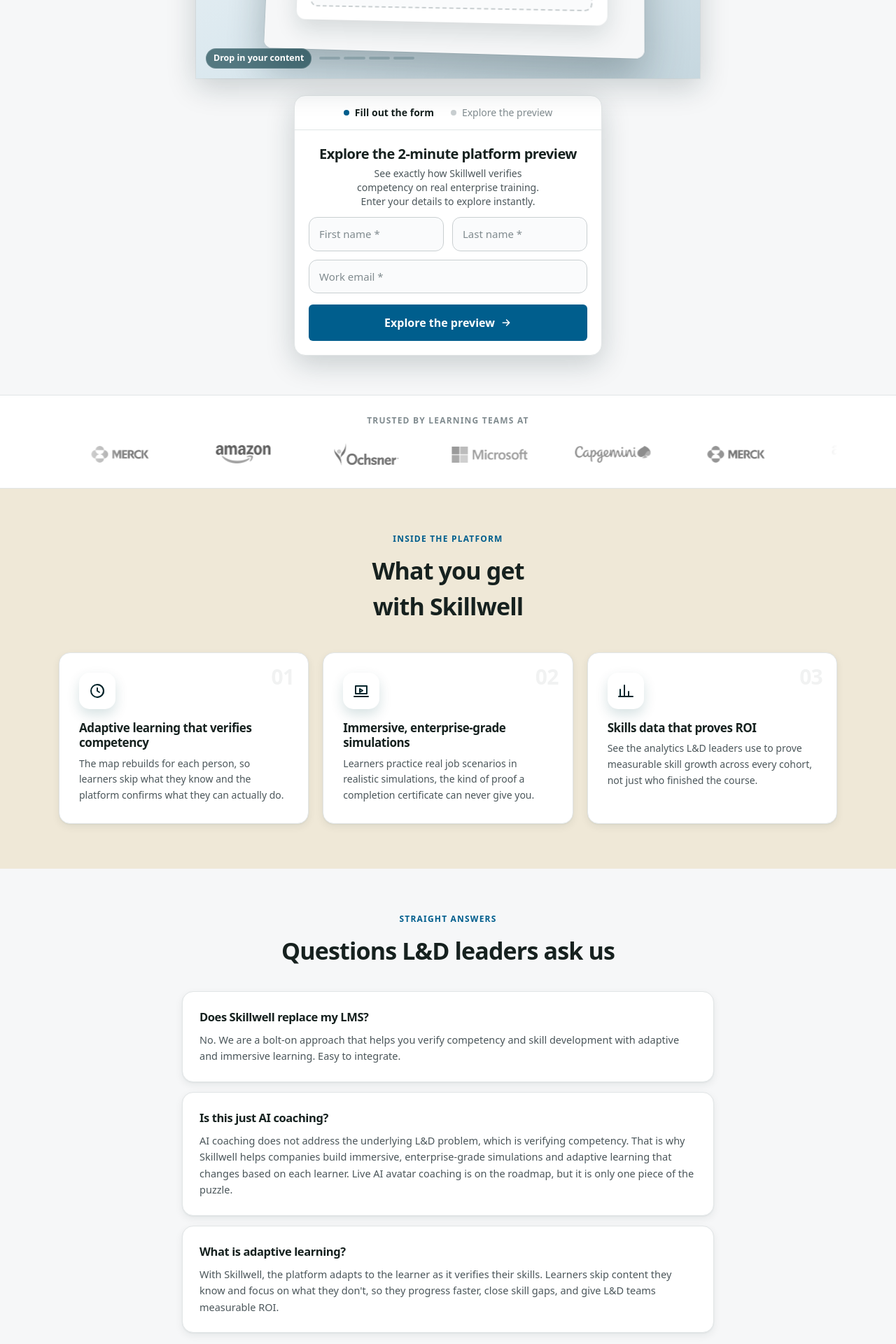
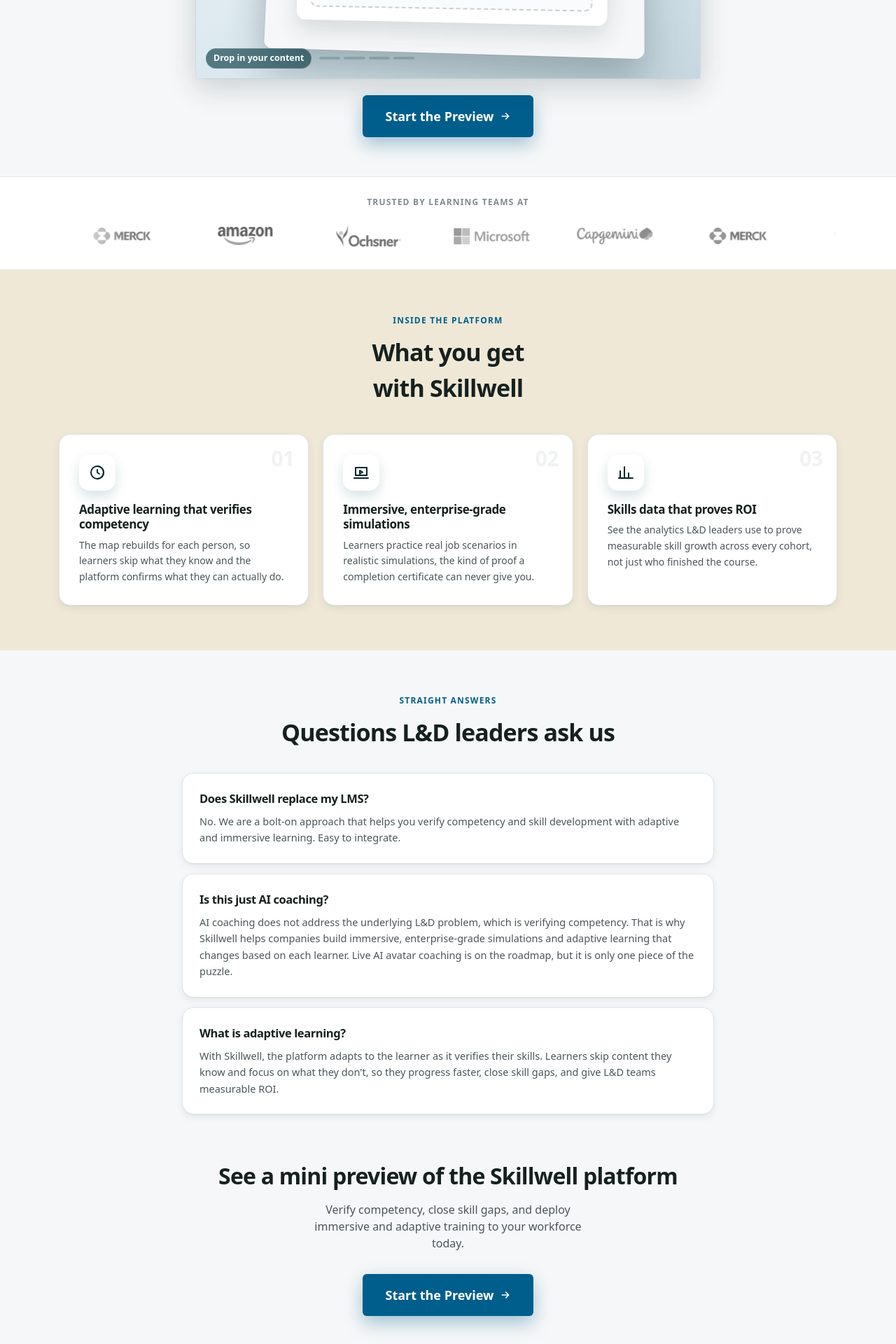
Before and after one commit to skillgit1/Product-Demo-Lander, a React (Vite) app: page / in a window 1280 px wide. Shown: the part 640-2560 px from the top of the page at 70% size. Built offline with nearby package versions, Linux system fonts and the light colour scheme.

Commit message:
Swap opt-in form for a Start the Preview CTA button (form kept for later)

```diff
--- a/src/App.tsx
+++ b/src/App.tsx
@@ -1,7 +1,7 @@
 import { useState } from 'react'
 import type { FormEvent } from 'react'
 import { HeroReel } from './components/HeroReel'
-import { optInAndIdentify } from './lib/posthog'
+import { optInAndIdentify, trackStartPreview } from './lib/posthog'
 
 const TOUR_URL = 'https://www.skillwell.com/take-a-tour'
 
@@ -74,6 +74,23 @@
     <svg viewBox="0 0 24 24" fill="none" stroke="currentColor" strokeWidth="2.5" strokeLinecap="round" strokeLinejoin="round" className="h-4 w-4">
       <path d="M5 12h14M13 6l6 6-6 6" />
     </svg>
+  )
+}
+
+// Simplified CTA that replaces the opt-in form for now. Fires a PostHog
+// conversion event, then sends the visitor into the tour.
+function StartPreviewButton() {
+  function onClick() {
+    trackStartPreview()
+    window.location.href = TOUR_URL
+  }
+  return (
+    <button
+      onClick={onClick}
+      className="mx-auto flex items-center justify-center gap-2 rounded-btn bg-primary px-8 py-4 text-lg font-bold text-white shadow-[0_10px_26px_rgba(0,94,141,0.35)] transition-colors hover:bg-primary-hover"
+    >
+      Start the Preview <Arrow />
+    </button>
   )
 }
 
@@ -208,7 +225,7 @@
             <HeroReel />
           </div>
           <div id="tour-form" className="mt-6 scroll-mt-24">
-            <BookingCard />
+            <StartPreviewButton />
           </div>
         </div>
       </section>
@@ -295,7 +312,7 @@
             </p>
           </div>
           <div className="mt-8">
-            <BookingCard />
+            <StartPreviewButton />
           </div>
         </div>
       </section>
--- a/src/lib/posthog.ts
+++ b/src/lib/posthog.ts
@@ -36,3 +36,10 @@
     last_name: data.lastName,
   })
 }
+
+/** Called when someone clicks "Start the Preview" (no form, so no identify). */
+export function trackStartPreview() {
+  if (!started) initPostHog()
+  posthog.opt_in_capturing()
+  posthog.capture('start_preview_clicked')
+}
```
